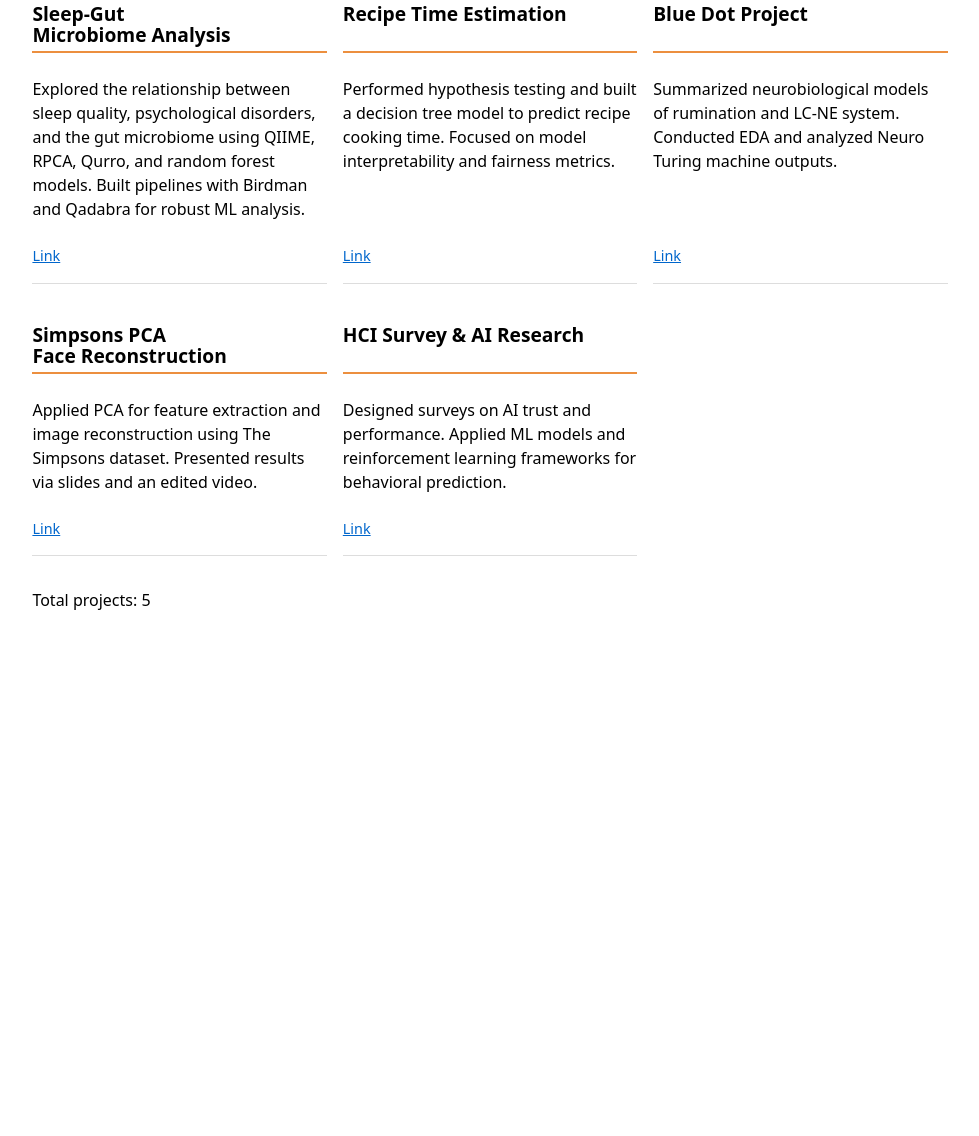
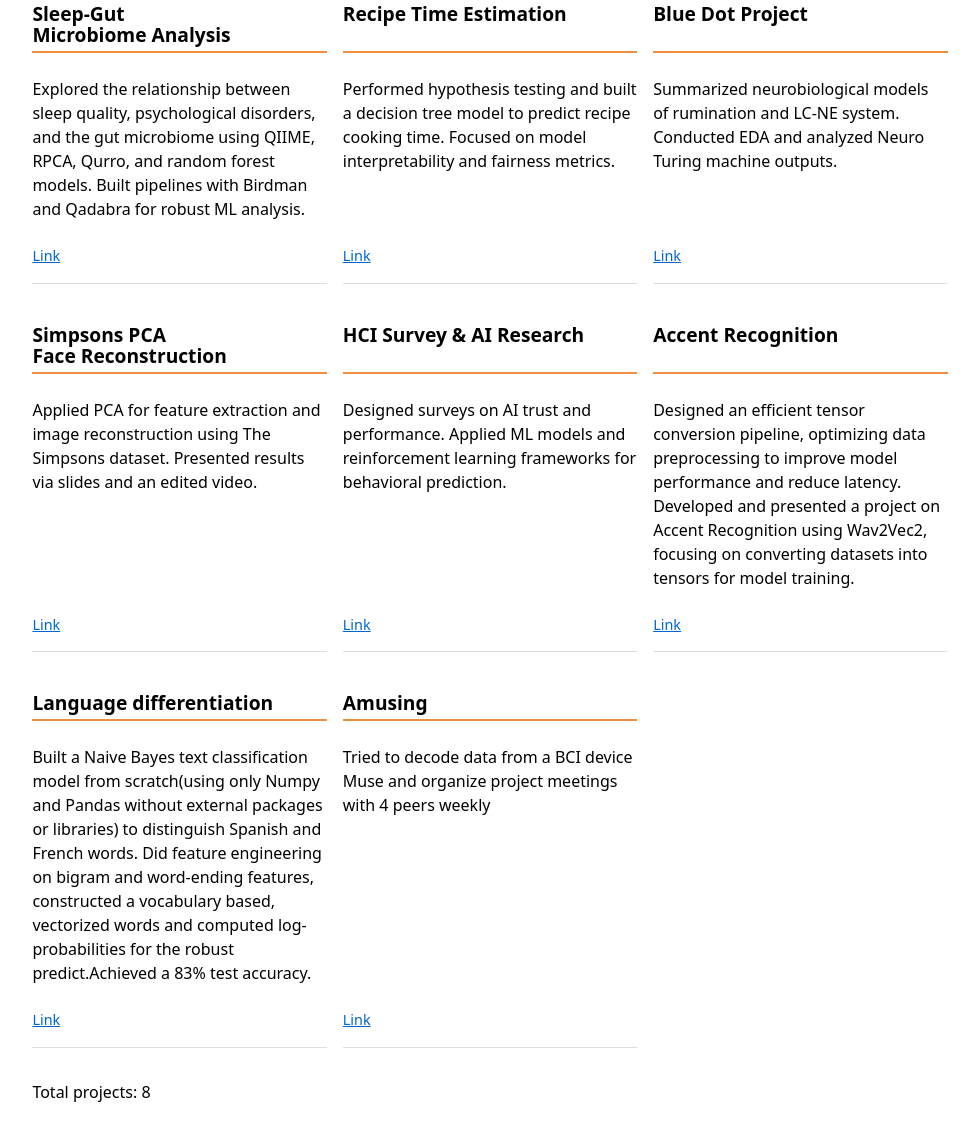
Before and after one commit to ivvvvvvvy123/Yixuan_Xin_Ivy_portfolio, a plain HTML site: page projects/index.html in a window 1280 px wide. Shown: the part 218-1354 px from the top of the page, without its empty margins (150-1129 px from the left). Before the commit the page ends 862 px from the top, so only its background shows below. Drawn offline with Linux system fonts and the light colour scheme.

Commit message:
add more project descriptions

```diff
--- a/lib/projects.json
+++ b/lib/projects.json
@@ -36,5 +36,28 @@
       "place": "Chinese Academy of Sciences",
       "alt": "AI survey analysis",
       "description": "Designed surveys on AI trust and performance. Applied ML models and reinforcement learning frameworks for behavioral prediction."
+    },
+    {
+      "title": "Accent Recognition",
+      "date": "Jul. - Aug. 2024",
+      "place": "Neuromatch Academy",
+      "alt": "Deep Learning Accent Recognition",
+      "description": "Designed an efficient tensor conversion pipeline, optimizing data preprocessing to improve model performance and reduce latency. Developed and presented a project on Accent Recognition using Wav2Vec2, focusing on converting datasets into tensors for model training.",
+      "link": "https://docs.google.com/presentation/d/1NNXvMrUmop55uNbUFk2VQMhE9tD_eXuGsG24O1TZRpw/edit#slide=id.p"
+    },
+    {
+      "title": "Language differentiation",
+      "date": "Mar. 2025",
+      "place": "DSC140A(In class) project",
+      "alt": "Classification Model",
+      "description": "Built a Naive Bayes text classification model from scratch(using only Numpy and Pandas without external packages or libraries) to distinguish Spanish and French words. Did feature engineering on bigram and word-ending features, constructed a vocabulary based, vectorized words and computed log-probabilities for the robust predict.Achieved a 83% test accuracy."
+    },
+    {
+      "title": "Amusing",
+      "date": "Oct. -Dec. 2023",
+      "place": "UCSD Triton NeuroTech club",
+      "alt": "EEG data",
+      "description": "Tried to decode data from a BCI device Muse and organize project meetings with 4 peers weekly",
+      "link":"https://github.com/ivvvvvvvy123/Amusing"
     }
   ]
--- a/projects/index.html
+++ b/projects/index.html
@@ -69,6 +69,28 @@
                 </li>
             </ul>
         </article>
+        <article>
+            <h3>Accent Recognition
+                <a href="https://docs.google.com/presentation/d/1NNXvMrUmop55uNbUFk2VQMhE9tD_eXuGsG24O1TZRpw/edit#slide=id.p" target="_blank">(Link)</a>
+            </h3>
+            <ul>
+                <li>
+                    Developed and presented a project on Accent Recognition using Wav2Vec2, focusing on converting datasets into tensors for model training.
+                    Designed an efficient tensor conversion pipeline, optimizing data preprocessing to improve model performance and reduce latency.
+                </li>
+            </ul>
+        </article>
+        <article>
+            <h3>Language text Classification
+            </h3>
+            <ul>
+                <li>
+                    Built a Naive Bayes text classification model from scratch(using only Numpy and Pandas without external packages or libraries) to distinguish Spanish and French words.
+                    Did feature engineering on bigram and word-ending features, constructed a vocabulary based, vectorized words and computed log-probabilities for the robust predict.
+                    Achieved a 83% test accuracy.
+                </li>
+            </ul>
+        </article>
     </div>
     <p id="project-count"></p>
     <script type="module" src="projects.js"></script>
```
